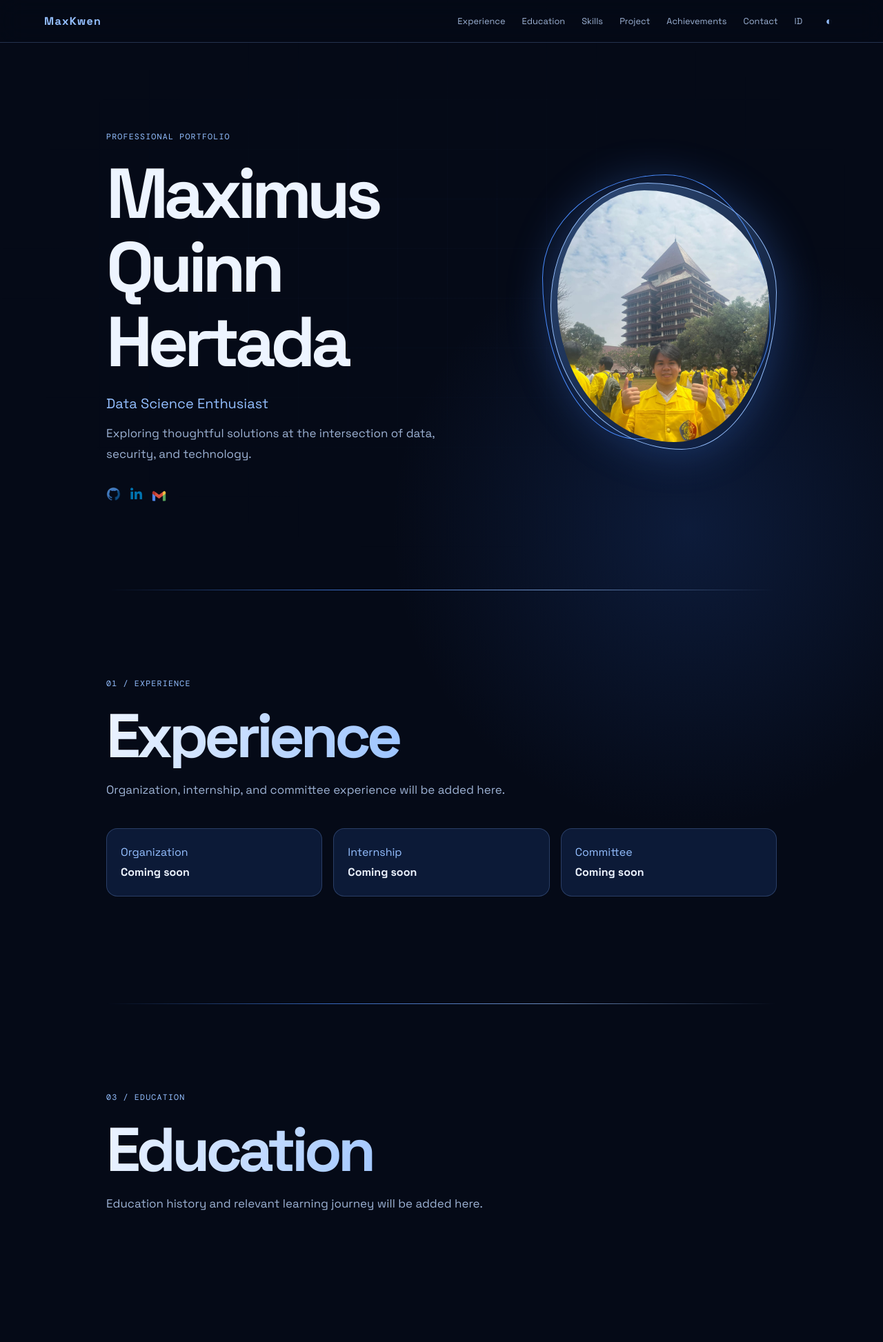
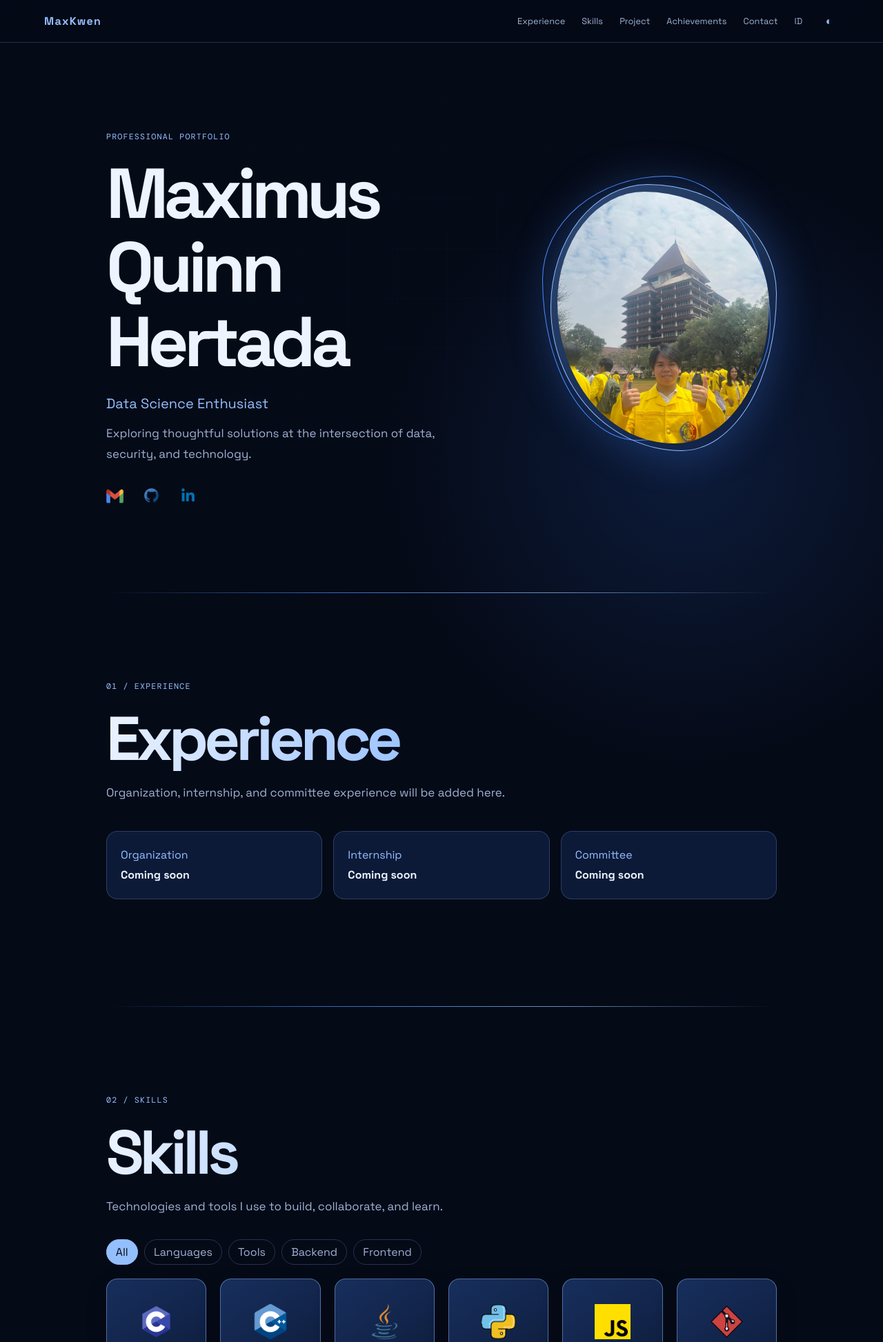
Before and after one commit to MaxKwen/MaxPorto, a Django app: page / in a window 1280 px wide. Shown: the top 1946 px of the page at 69% size. Run offline with Django 5.2, Linux system fonts and the light colour scheme.

Commit message:
delete: delete education section

```diff
--- a/portofolio/views.py
+++ b/portofolio/views.py
@@ -13,8 +13,6 @@ COPY = {
         "experience_text": "Organization, internship, and committee experience will be added here.",
         "skills": "Skills",
         "skills_text": "Technologies and tools I use to build, collaborate, and learn.",
-        "education": "Education",
-        "education_text": "Education history and relevant learning journey will be added here.",
         "project": "Project",
         "project_text": "A Django backend project replicating core X.com interactions: authentication, posts, replies, and likes.",
         "achievements": "Achievements",
@@ -34,8 +32,6 @@ COPY = {
         "experience_text": "Pengalaman organisasi, magang, dan kepanitiaan akan ditambahkan di sini.",
         "skills": "Keahlian",
         "skills_text": "Teknologi dan tools yang saya gunakan untuk membangun, berkolaborasi, dan belajar.",
-        "education": "Pendidikan",
-        "education_text": "Riwayat pendidikan dan perjalanan belajar akan ditambahkan di sini.",
         "project": "Proyek",
         "project_text": "Proyek backend Django yang mereplikasi interaksi inti X.com: autentikasi, post, balasan, dan suka.",
         "achievements": "Prestasi",
--- a/static/css/style.css
+++ b/static/css/style.css
@@ -237,6 +237,10 @@ h3 {
   gap: 0.7rem;
   margin-top: 2rem;
 }
+
+.hero .hero-links {
+  gap: 1.7rem;
+}
 .hero-links a,
 .project-card a {
   padding: 0.7rem 0.95rem;
@@ -273,9 +277,9 @@ h3 {
 
 .hero-links .social-icon {
   display: inline-flex;
-  flex: 0 0 1.35rem;
-  width: 1.35rem;
-  height: 1.35rem;
+  flex: 0 0 1.6rem;
+  width: 1.6rem;
+  height: 1.6rem;
   align-items: center;
   align-self: center;
   justify-content: center;
@@ -288,33 +292,22 @@ h3 {
 }
 
 .social-icon img {
-  width: 1.2rem;
-  height: 1.2rem;
+  width: 1.45rem;
+  height: 1.45rem;
   object-fit: contain;
 }
 
-.social-icon svg {
-  display: block;
-  width: 100%;
-  height: 100%;
-}
-
-.social-icon[title="GitHub"] {
-  background: url("../img/github.png") center / contain no-repeat;
-}
-
 .social-icon[title="LinkedIn"] {
-  background: url("../img/linkedin.png") center calc(50% - 1px) / contain no-repeat;
+  transform: translateY(-1px);
 }
 
 .social-icon[title="Email"] {
-  background: url("../img/gmail.png") center calc(50% + 3px) / contain no-repeat;
+  transform: translateY(1px);
 }
 
-.social-icon[title="GitHub"] svg,
-.social-icon[title="LinkedIn"] svg,
-.social-icon[title="Email"] svg {
-  display: none;
+.social-icon[title="Email"] img {
+  width: 1.7rem;
+  height: 1.7rem;
 }
 
 .hero-links .social-icon:hover,
--- a/templates/index.html
+++ b/templates/index.html
@@ -23,7 +23,6 @@
       <a class="brand" href="#home">MaxKwen</a>
       <nav aria-label="Primary navigation">
         <a href="#experience">{{ copy.experience }}</a
-        ><a href="#education">{{ copy.education }}</a
         ><a href="#skills">{{ copy.skills }}</a
         ><a href="#projects">{{ copy.project }}</a
         ><a href="#achievements">{{ copy.achievements }}</a
@@ -47,15 +46,21 @@
           <div class="hero-links">
             <a
               class="social-icon"
+              href="mailto:maximus.quinn@gmail.com"
+              aria-label="Send email"
+              title="Email"
+            >
+              <img src="{% static 'img/gmail.png' %}" alt="" />
+            </a>
+            <a
+              class="social-icon"
               href="https://github.com/MaxKwen"
               target="_blank"
               rel="noreferrer"
               aria-label="GitHub profile"
               title="GitHub"
             >
-              <svg xmlns="http://www.w3.org/2000/svg" viewBox="0 0 24 24" width="24" height="24" fill="currentColor" aria-hidden="true">
-                <path d="M12 .297c-6.63 0-12 5.373-12 12 0 5.303 3.438 9.8 8.205 11.385.6.113.82-.258.82-.577 0-.285-.01-1.04-.015-2.04-3.338.724-4.042-1.61-4.042-1.61C4.422 18.07 3.633 17.7 3.633 17.7c-1.087-.744.084-.729.084-.729 1.205.084 1.838 1.236 1.838 1.236 1.07 1.835 2.809 1.305 3.495.998.108-.776.417-1.305.76-1.605-2.665-.3-5.466-1.332-5.466-5.93 0-1.31.465-2.38 1.235-3.22-.135-.303-.54-1.523.105-3.176 0 0 1.005-.322 3.3 1.23.96-.267 1.98-.399 3-.405 1.02.006 2.04.138 3 .405 2.28-1.552 3.285-1.23 3.285-1.23.645 1.653.24 2.873.12 3.176.765.84 1.23 1.91 1.23 3.22 0 4.61-2.805 5.625-5.475 5.92.42.36.81 1.096.81 2.22 0 1.606-.015 2.896-.015 3.286 0 .315.21.69.825.57C20.565 22.092 24 17.592 24 12.297c0-6.627-5.373-12-12-12" />
-              </svg>
+              <img src="{% static 'img/github.png' %}" alt="" />
             </a>
             <a
               class="social-icon"
@@ -64,10 +69,9 @@
               rel="noreferrer"
               aria-label="LinkedIn profile"
               title="LinkedIn"
-            ><svg xmlns="http://www.w3.org/2000/svg" viewBox="0 0 448 512" fill="#0A66C2" aria-hidden="true">
-              <path d="M100.28 448H7.4V148.9h92.88zM53.79 108.1C24.09 108.1 0 83.5 0 53.8a53.79 53.79 0 0 1 107.58 0c0 29.7-24.1 54.3-53.79 54.3zM447.9 448h-92.68V302.4c0-34.7-.7-79.2-48.29-79.2-48.29 0-55.69 37.7-55.69 76.7V448h-92.78V148.9h89.08v40.8h1.3c12.4-23.5 42.69-48.3 87.88-48.3 94 0 111.28 61.9 111.28 142.3V448z" />
-            </svg></a>
-            <a class="social-icon" href="mailto:maximus.quinn@gmail.com" aria-label="Send email" title="Email"></a>
+            >
+              <img src="{% static 'img/linkedin.png' %}" alt="" />
+            </a>
           </div>
         </div>
         <div class="portrait-frame">
@@ -87,11 +91,6 @@
           <article>Committee<br /><strong>Coming soon</strong></article>
         </div>
       </section>
-      <section class="section" id="education">
-        <p class="eyebrow">03 / {{ copy.education }}</p>
-        <h2>{{ copy.education }}</h2>
-        <p class="section-lead">{{ copy.education_text }}</p>
-      </section>
       <section class="section" id="skills">
         <p class="eyebrow">02 / {{ copy.skills }}</p>
         <h2>{{ copy.skills }}</h2>
@@ -110,7 +109,7 @@
         </div>
       </section>
       <section class="section" id="projects">
-        <p class="eyebrow">04 / {{ copy.project }}</p>
+        <p class="eyebrow">03 / {{ copy.project }}</p>
         <h2>{{ copy.project }}</h2>
         <article class="project-card">
           <span>Backend / Django</span>
@@ -125,7 +124,7 @@
         </article>
       </section>
       <section class="section" id="achievements">
-        <p class="eyebrow">05 / {{ copy.achievements }}</p>
+        <p class="eyebrow">04 / {{ copy.achievements }}</p>
         <h2>{{ copy.achievements }}</h2>
         <div class="card-grid">
           <article>
@@ -138,7 +137,7 @@
         </div>
       </section>
       <section class="section" id="contact">
-        <p class="eyebrow">06 / Contact</p>
+        <p class="eyebrow">05 / Contact</p>
         <h2>{{ copy.contact }}</h2>
         <p class="section-lead">{{ copy.contact_text }}</p>
         <div class="hero-links">
```
